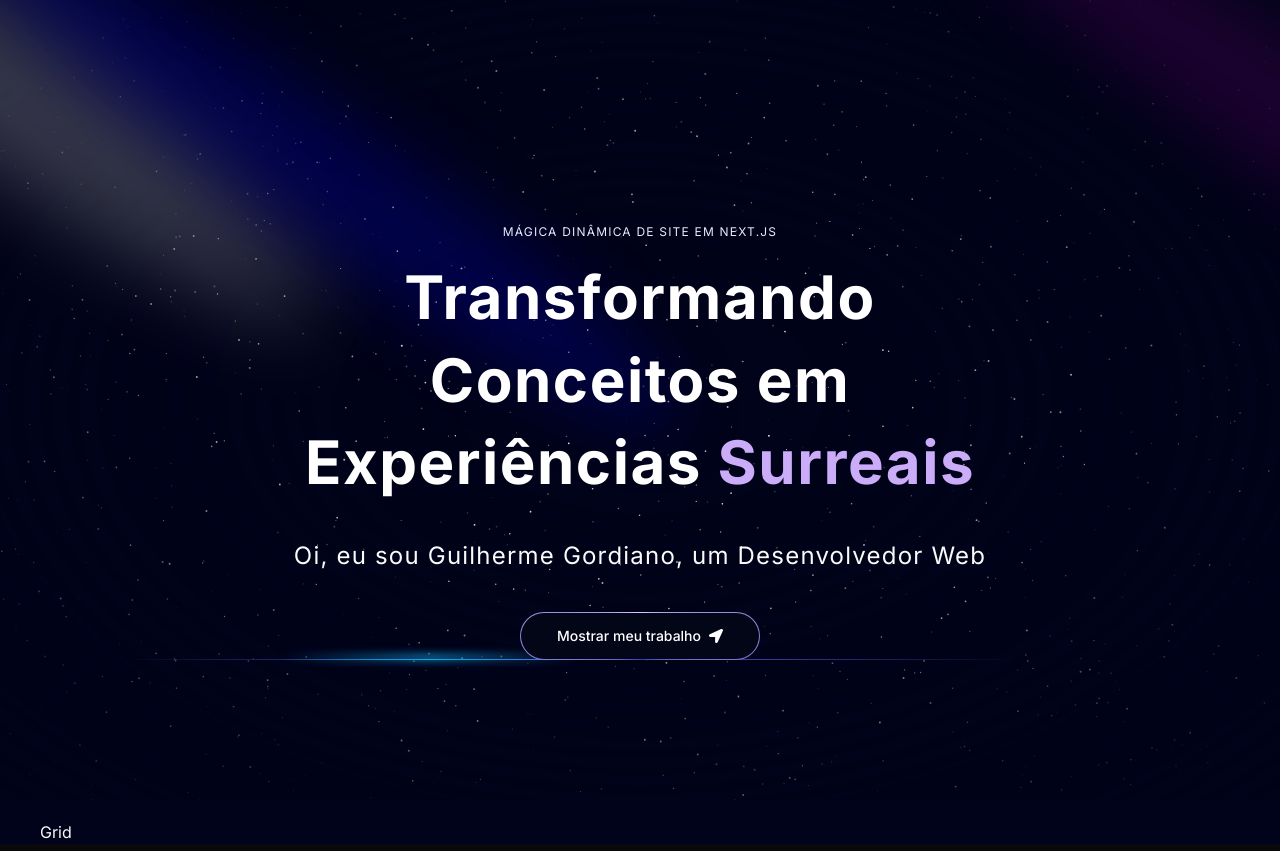
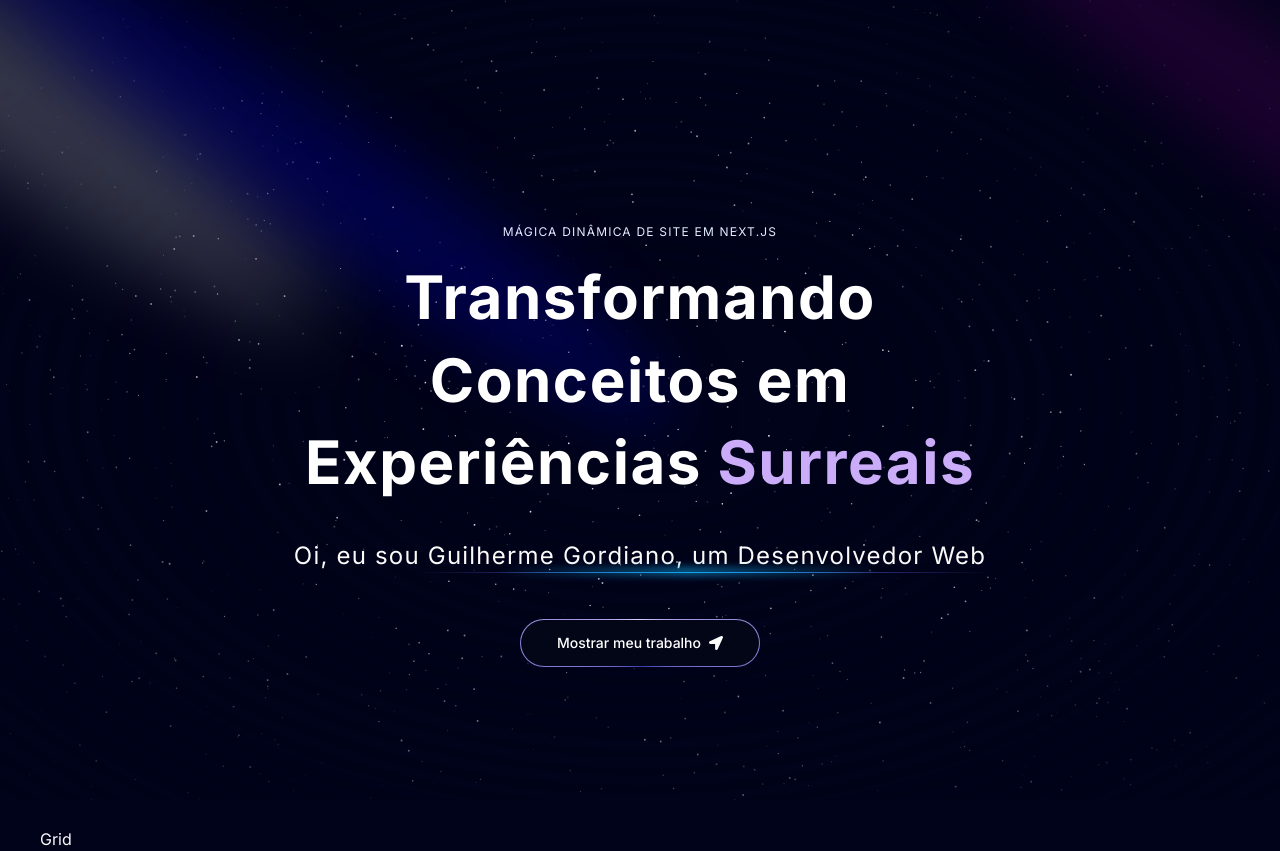
Before and after one commit to redgp0g/PortfolioReact, a Next.js app: page / in a window 1280 px wide. Built offline with nearby package versions, Linux system fonts and the light colour scheme.

Commit message:
:lipstick: Alterado linha gradiente para abaixo do Nome

```diff
--- a/components/Hero.tsx
+++ b/components/Hero.tsx
@@ -37,17 +37,19 @@ const Hero = () => {
           <h2 className="uppercase tracking-widest text-xs text-center text-blue-100 max-w-80">
             Mágica Dinâmica de Site em Next.js
           </h2>
-          <TextGenerateEffect
-            className="text-center text-[40px] md:text-5xl lg:text-6xl mb-5"
-            words={"Transformando Conceitos em Experiências Surreais"}
-          />
-          <div className="absolute inset-x-20 bottom-0 bg-gradient-to-r from-transparent via-indigo-500 to-transparent h-px w-3/4" />
-          <div className="absolute inset-x-60 bottom-0 bg-gradient-to-r from-transparent via-sky-500 to-transparent h-[5px] w-1/4 blur-sm" />
-          <div className="absolute inset-x-60 bottom-0 bg-gradient-to-r from-transparent via-sky-500 to-transparent h-px w-1/4" />
-
+            <TextGenerateEffect
+              className="text-center text-[40px] md:text-5xl lg:text-6xl mb-5"
+              words={"Transformando Conceitos em Experiências Surreais"}
+            />
+          <div className="w-full">
           <p className="text-center md:tracking-wider text-sm md:text-lg lg:text-2xl">
             Oi, eu sou Guilherme Gordiano, um Desenvolvedor Web
           </p>
+            <div className="relative inset-x-40 bottom-0 bg-gradient-to-r from-transparent via-indigo-500 to-transparent h-px w-3/4" />
+            <div className="relative inset-x-60 bottom-1 bg-gradient-to-r from-transparent via-sky-500 to-transparent h-[5px] w-2/4 blur-sm" />
+            <div className="relative inset-x-60 bottom-1.5 bg-gradient-to-r from-transparent via-sky-500 to-transparent h-px w-2/4" />
+          </div>
+
           <a href="#about">
             <MagicButton
               title="Mostrar meu trabalho"
```
